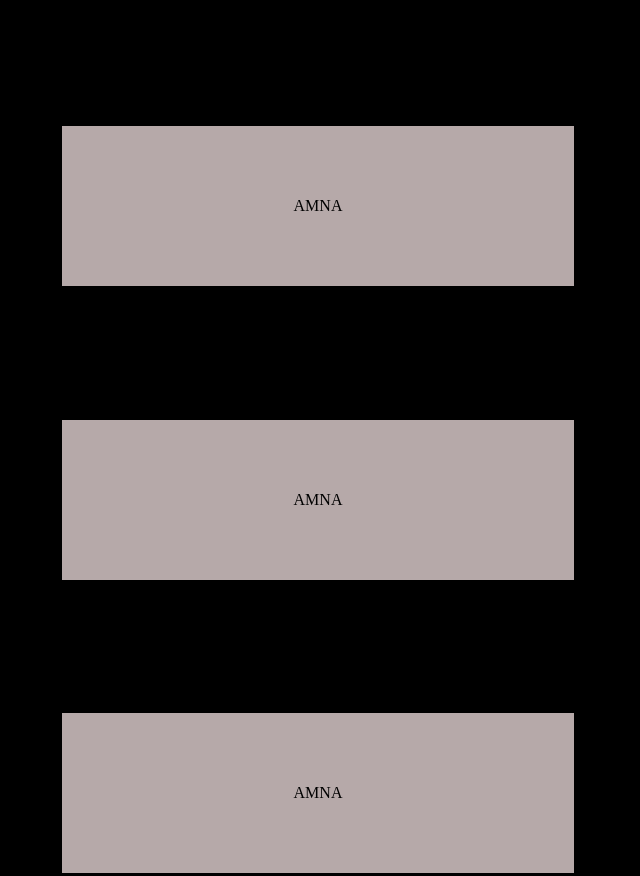
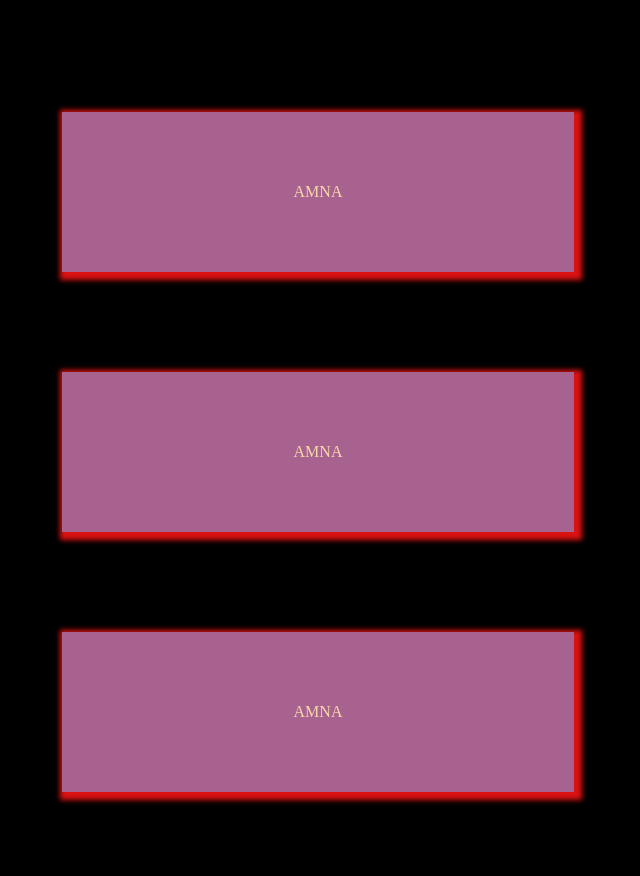
Before and after one commit to Amna-Amna/myportfolio, a website: page portfolio.html in a window 1280 px wide. Shown: the part 1040-1916 px from the top of the page, without its empty margins (322-962 px from the left). Drawn offline with nearby package versions, Linux system fonts and the light colour scheme.

Commit message:
z-index in css and animations

```diff
--- a/portfolio.css
+++ b/portfolio.css
@@ -57,19 +57,22 @@ body{
     background-color: black;
     display: flex;
     align-items: center;
-    justify-content: space-between;
+    justify-content: space-around;
     flex-direction: column;
-    padding-top: 10%;
-    padding-bottom: 10%;
+    padding-top: 5%;
+    padding-bottom: 5%;
 }
 .feature{
     height: 20vh;
     width: 40vw;
-    background-color: rgb(182, 169, 169);
-    /* margin: 2rem auto; */
+    background-color: rgb(167, 98, 144);
     display: flex;
+    z-index: 2;
+    box-shadow: 3px 3px 5px 5px rgb(219, 18, 18);
     align-items: center;
     justify-content: center;
+    color: rgb(247, 216, 169);
+
 }
 /* #top{
     margin-top: 0;
--- a/portfolio.html
+++ b/portfolio.html
@@ -21,10 +21,10 @@
       </div>
     </div>
     <div id="div2">
-      <div id="top" class="feature" data-aos.="flip-left">AMNA</div>
-      <div class="feature">AMNA</div>
-      <div class="feature">AMNA</div>
-      <div class="feature">AMNA</div>
+      <div id="top" class="feature" data-aos="fade-down-right">AMNA</div>
+      <div class="feature" data-aos="fade-down-right">AMNA</div>
+      <div class="feature" data-aos="flip-left">AMNA</div>
+      <div class="feature" data-aos="zoom-in-up">AMNA</div>
     </div>
     <script src="./node_modules/aos/dist/aos.js"></script>
     <script src="portfolio.js"></script>
--- a/portfolio.js
+++ b/portfolio.js
@@ -1,6 +1,6 @@
-Aos.init({
-    offset :120
-    duration: 400
+AOS.init({
+    offset :5,
+    duration: 2500
 })
 
 const megaContainer = document.querySelector(".mega-container")
```
